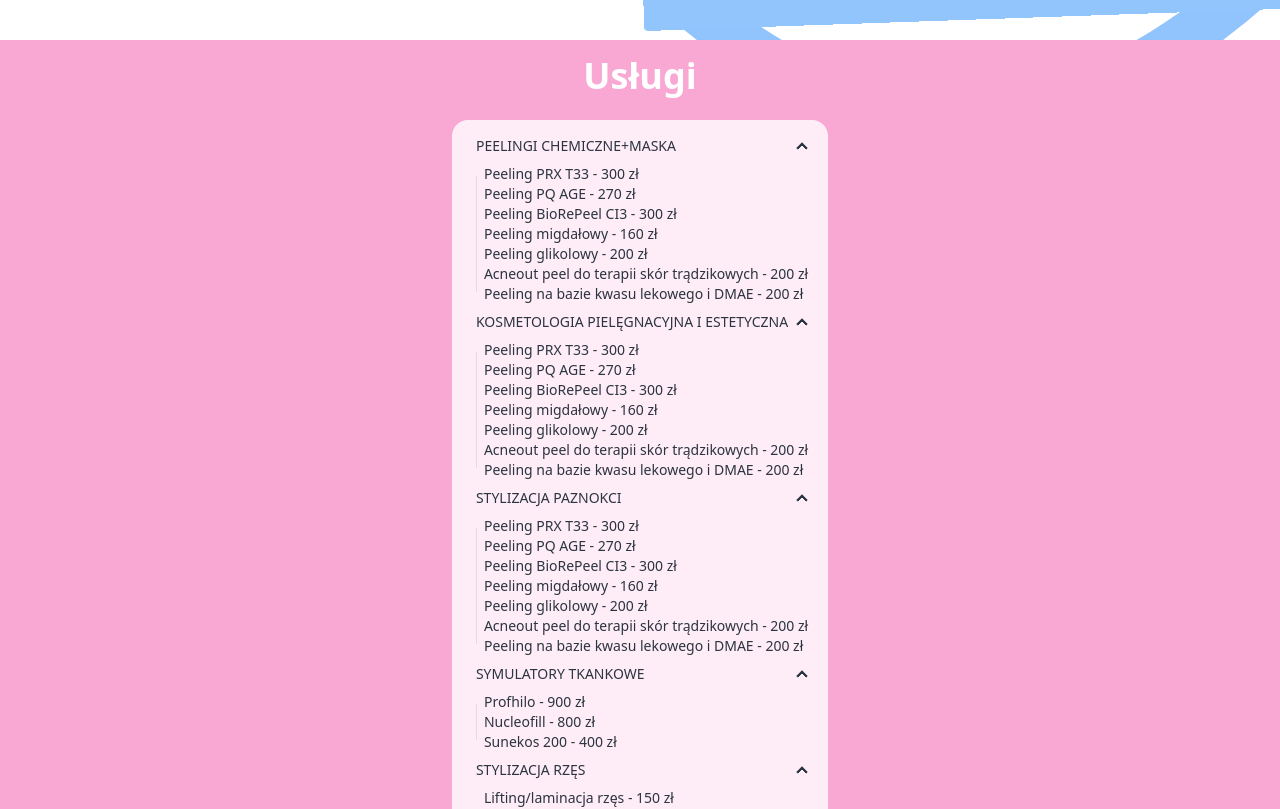
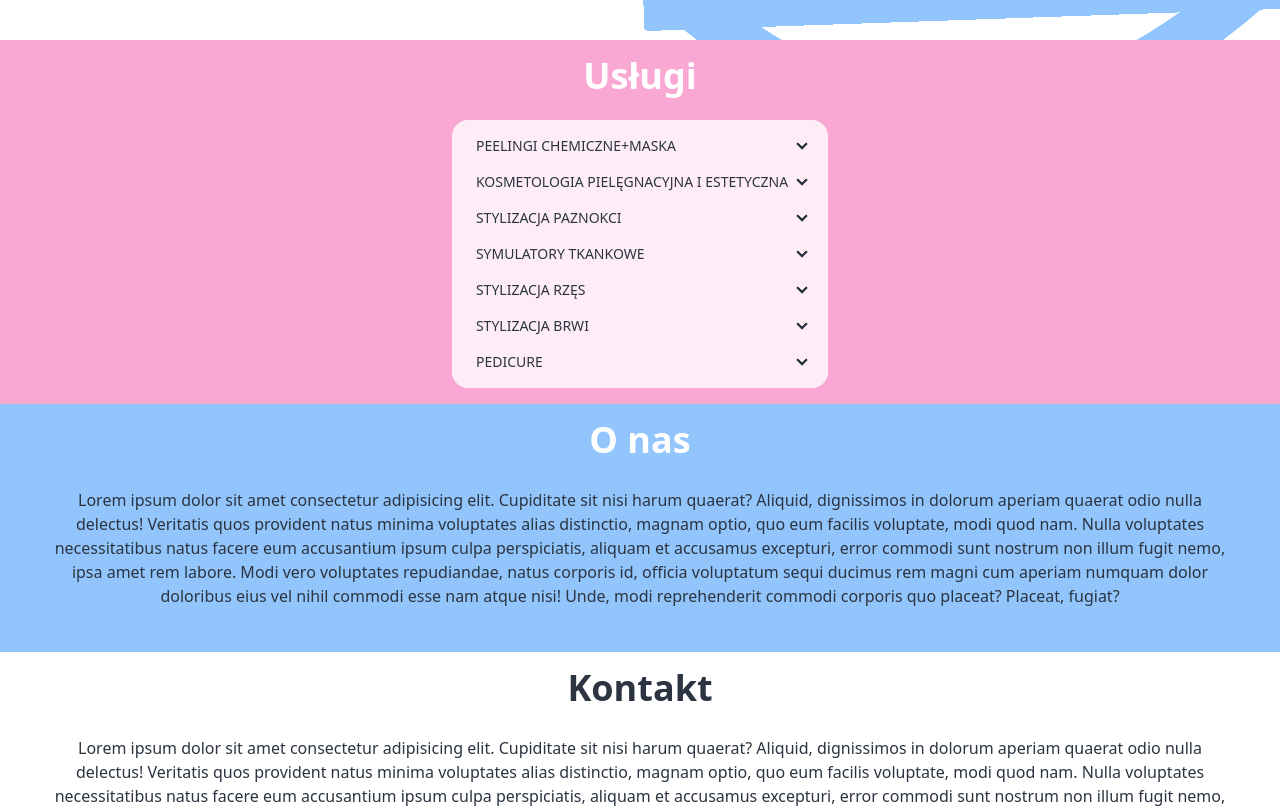
Before and after one commit to adriaan-code/glossy, a Next.js app: page / in a window 1280 px wide. Shown: the part 760-1569 px from the top of the page. Built offline with nearby package versions, Linux system fonts and the light colour scheme.

Commit message:
Add files via upload

```diff
--- a/components/Services.tsx
+++ b/components/Services.tsx
@@ -10,7 +10,7 @@ const Services = () => {
       <div className="flex items-center justify-center">
         <ul className="menu bg-white/80 w-fit rounded-box mt-6">
           <li>
-            <details open>
+            <details>
               <summary>PEELINGI CHEMICZNE+MASKA</summary>
               <ul>
                 <li>Peeling PRX T33 - 300 zł</li>
@@ -24,7 +24,7 @@ const Services = () => {
             </details>
           </li>
           <li>
-            <details open>
+            <details>
               <summary>KOSMETOLOGIA PIELĘGNACYJNA I ESTETYCZNA</summary>
               <ul>
                 <li>Peeling PRX T33 - 300 zł</li>
@@ -38,7 +38,7 @@ const Services = () => {
             </details>
           </li>
           <li>
-            <details open>
+            <details>
               <summary>STYLIZACJA PAZNOKCI</summary>
               <ul>
                 <li>Peeling PRX T33 - 300 zł</li>
@@ -52,7 +52,7 @@ const Services = () => {
             </details>
           </li>
           <li>
-            <details open>
+            <details>
               <summary>SYMULATORY TKANKOWE</summary>
               <ul>
                 <li>Profhilo - 900 zł</li>
@@ -62,7 +62,7 @@ const Services = () => {
             </details>
           </li>
           <li>
-            <details open>
+            <details>
               <summary>STYLIZACJA RZĘS</summary>
               <ul>
                 <li>Lifting/laminacja rzęs - 150 zł</li>
@@ -70,7 +70,7 @@ const Services = () => {
             </details>
           </li>
           <li>
-            <details open>
+            <details>
               <summary>STYLIZACJA BRWI</summary>
               <ul>
                 <li>Regulacja brwi z farbką - 60 zł</li>
@@ -80,7 +80,7 @@ const Services = () => {
             </details>
           </li>
           <li>
-            <details open>
+            <details>
               <summary>PEDICURE</summary>
               <ul>
                 <li>Pedicure kosmetyczny z odżywką - 120 zł</li>
--- a/pages/index.tsx
+++ b/pages/index.tsx
@@ -3,11 +3,11 @@ import MainView from "@/components/mainView";
 
 export default function Home() {
   return (
-    <html className="scroll-smooth">
-      <div>
+    <div>
+      <html className="scroll-smooth">
         <Header />
         <MainView />
-      </div>
-    </html>
+      </html>
+    </div>
   );
 }
```
